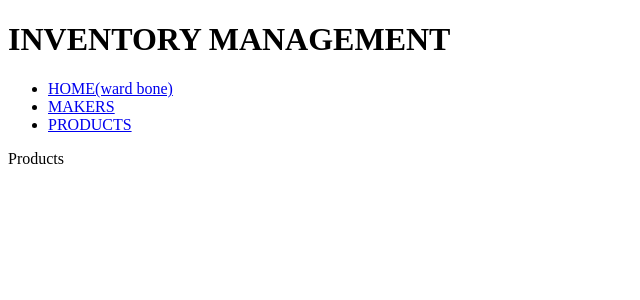
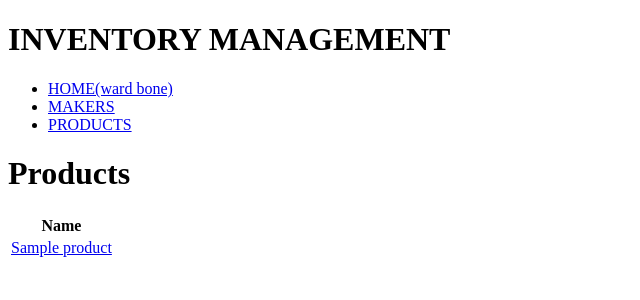
Before and after one commit to EFXHK/cc_shopkeeper_project, a Flask app: page /products in a window 1280 px wide. Shown: the top 300 px of the page, without its empty margins (0-640 px from the left). Run offline with Flask 2, Linux system fonts and the light colour scheme; a database or web service that is not in the repository returns one stand-in record (values such as "Sample title"); some libraries are stand-ins or nearby versions; some web fonts are replaced.

Commit message:
broken hyperlinked products added to products page

```diff
--- a/templates/products/index.html
+++ b/templates/products/index.html
@@ -2,6 +2,19 @@
 
 {% block content %}
 
-    Products
+    <h1>Products</h1>
+
+<table>
+    <tr>
+        <th>Name</th>
+    </tr>
+
+    {% for product in products %}
+    <tr>
+        <td><a href="/products/{{ product.id }}"> {{product.name}} </a></td>
+    </tr>
+    {% endfor %}
+
+</table>
 
 {% endblock %}
```
